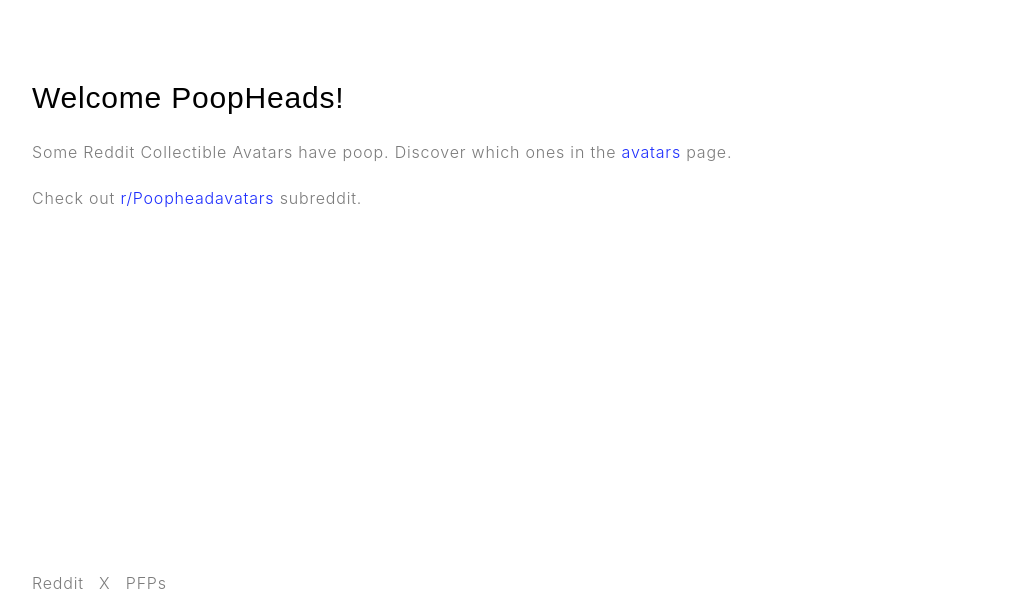
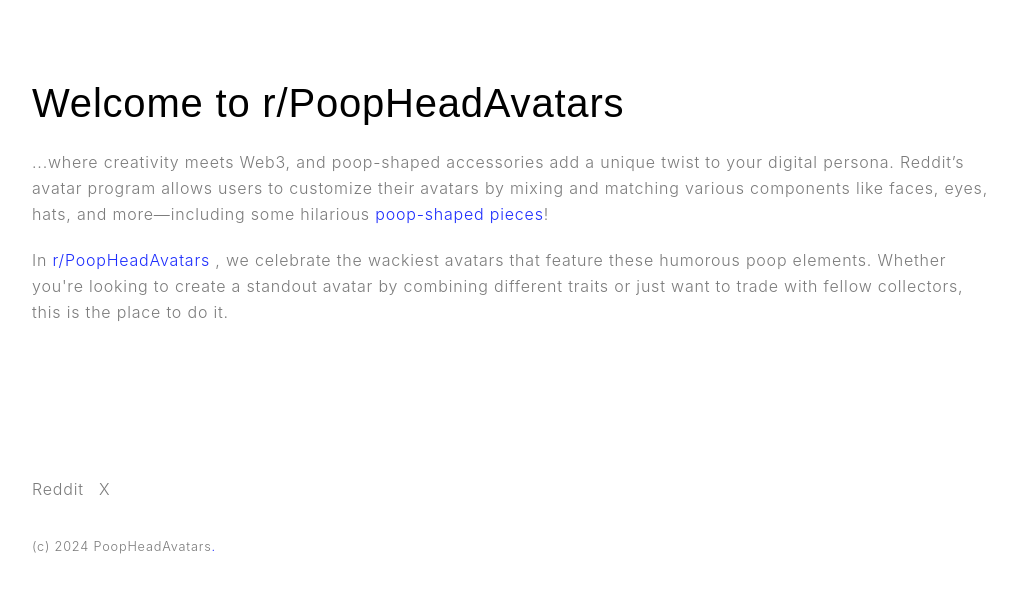
Before and after one commit to rpha-web3/frontpage, a plain HTML site: page index.html in a window 1280 px wide. Shown: the part 183-792 px from the top of the page, without its empty margins (128-1144 px from the left). Drawn offline with Linux system fonts and the light colour scheme; no server answers; a web font is replaced by a local one.

Commit message:
added description to index

```diff
--- a/index.html
+++ b/index.html
@@ -54,11 +54,13 @@
 	<main role="main">
 		<div id="intro">
 			<div class="container">
-				<h4>Welcome PoopHeads!</h4>
 				<div class="row">
-					<div class="col-md-12" style="min-height: 300px;">
-						<p>Some Reddit Collectible Avatars have poop. Discover which ones in the <a href="avatars">avatars</a> page.</p>
-						<p>Check out <a href="https://reddit.com/r/poopheadavatars/" target="_blank">r/Poopheadavatars</a> subreddit.</p>
+					<div class="col-md-12">
+						<h3>Welcome to r/PoopHeadAvatars</h3>
+					</div>
+					<div class="col-md-12">
+						<p>  ...where creativity meets Web3, and poop-shaped accessories add a unique twist to your digital persona. Reddit’s avatar program allows users to customize their avatars by mixing and matching various components like faces, eyes, hats, and more—including some hilarious <a href="avatars">poop-shaped pieces</a>!</p>
+						<p>In <a href="https://reddit.com/r/poopheadavatars/" target="_blank">r/PoopHeadAvatars</a> , we celebrate the wackiest avatars that feature these humorous poop elements. Whether you're looking to create a standout avatar by combining different traits or just want to trade with fellow collectors, this is the place to do it.</p>
 					</div>
 				</div>
 				<div class="row"></div>
@@ -74,7 +76,6 @@
 					<ul class="footer-social">
 						<li><a href="https://reddit.com/r/PoopHeadAvatars/" target="_blank">Reddit</a></li>
 						<li><a href="https://x.com/r_pha_poop" target="_blank">X</a></li>
-						<li><a href="https://opensea.io/collection/poopheads-pfps" target="_blank">PFPs</a></li>
 					</ul>
 					<p class="copyright"><small>(c) <span id="year">2024</span> PoopHeadAvatars<a id="root"></a></small></p>
 				</div>
```
